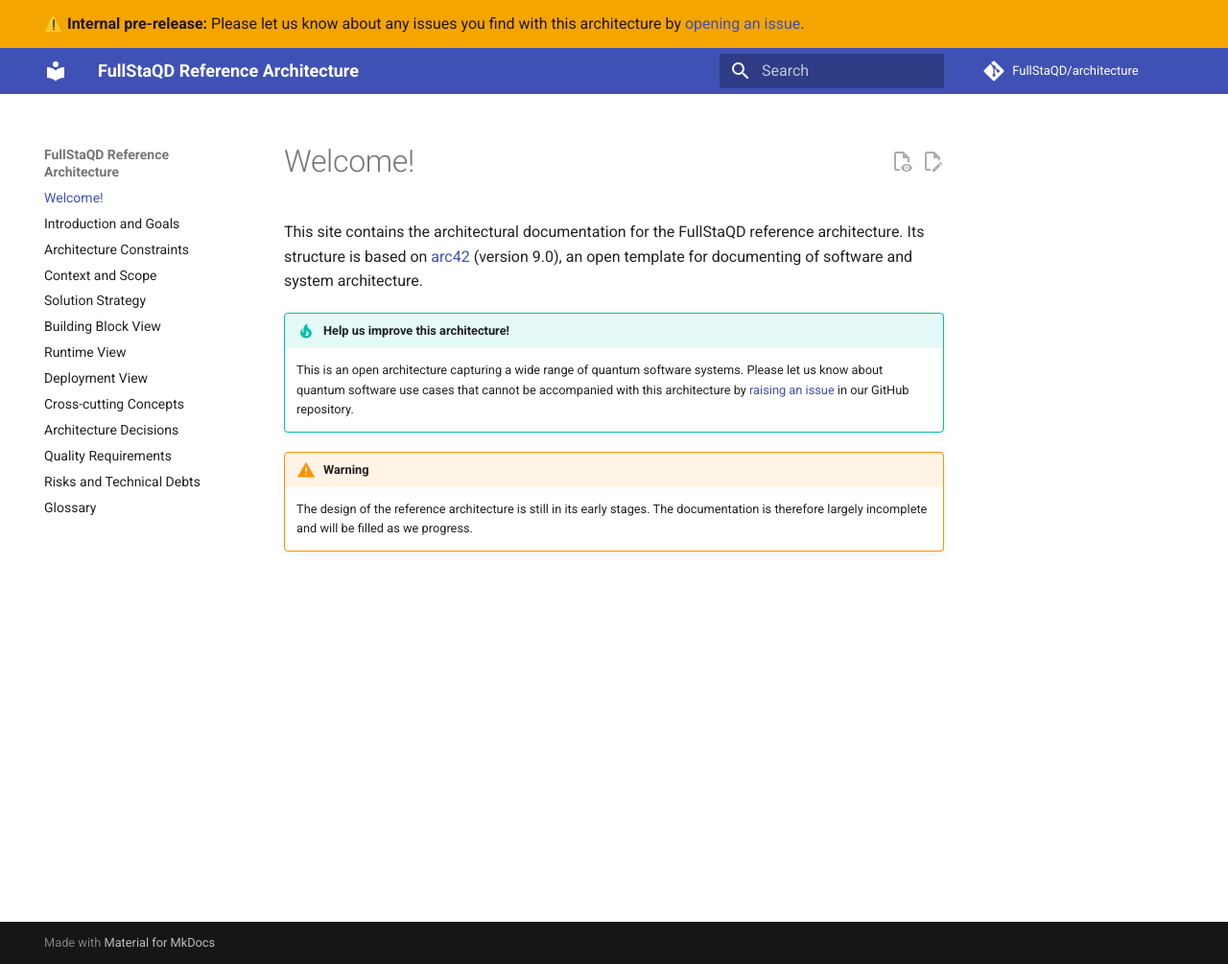
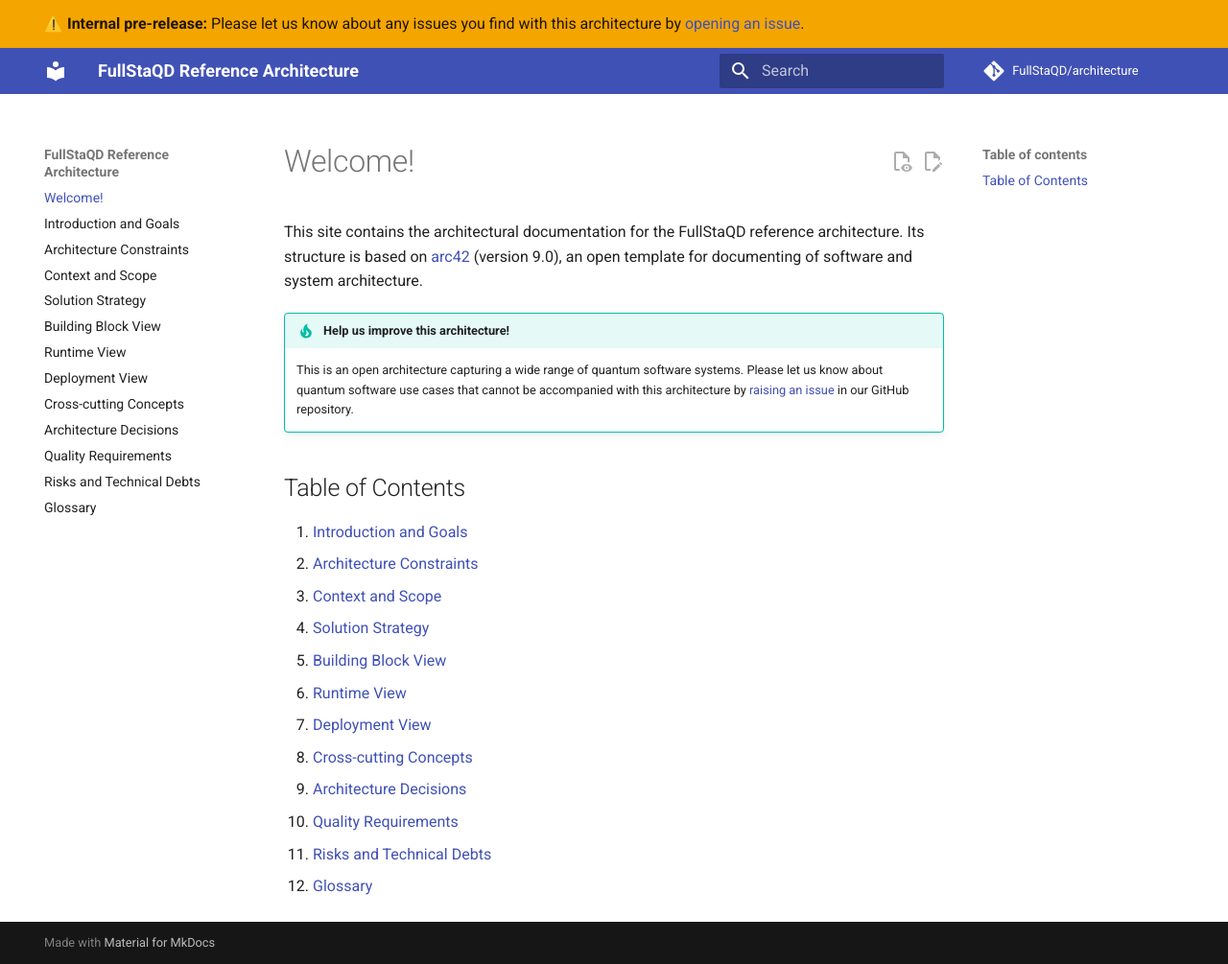
Before and after one commit to FullStaQD/architecture, an MkDocs documentation site: the page built from docs/index.md, in a window 1280 px wide and 1005 px high. Shown: the whole window at 96% size. Built offline with MkDocs 1.6.1 and Material for MkDocs 9.7.7, drawn with Linux system fonts in a browser that asks for light colours; comment, search, counter and statistics services are not loaded.

Commit message:
Prepare index page for RFC Release (#26)
* Update index.md

Signed-off-by: RinorKIT <tc4656@kit.edu>

* Update index.md

Signed-off-by: RinorKIT <tc4656@kit.edu>

---------

Signed-off-by: RinorKIT <tc4656@kit.edu>

```diff
--- a/docs/index.md
+++ b/docs/index.md
@@ -15,8 +15,17 @@
     in our GitHub repository.
 
 
-!!! warning
+## Table of Contents
 
-    The design of the reference architecture is still in its early stages.
-    The documentation is therefore largely incomplete and will be filled as we
-    progress.
+1. [Introduction and Goals](./01_introduction_and_goals.md)
+2. [Architecture Constraints](./02_architecture_constraints.md)
+3. [Context and Scope](./03_context_and_scope.md)
+4. [Solution Strategy](./04_solution_strategy.md)
+5. [Building Block View](./05_building_block_view.md)
+6. [Runtime View](./06_runtime_view.md)
+7. [Deployment View](./07_deployment_view.md)
+8. [Cross-cutting Concepts](./08_concepts.md)
+9. [Architecture Decisions](./09_architecture_decisions.md)
+10. [Quality Requirements](./10_quality_requirements.md)
+11. [Risks and Technical Debts](./11_technical_risks.md)
+12. [Glossary](./12_glossary.md)
```
